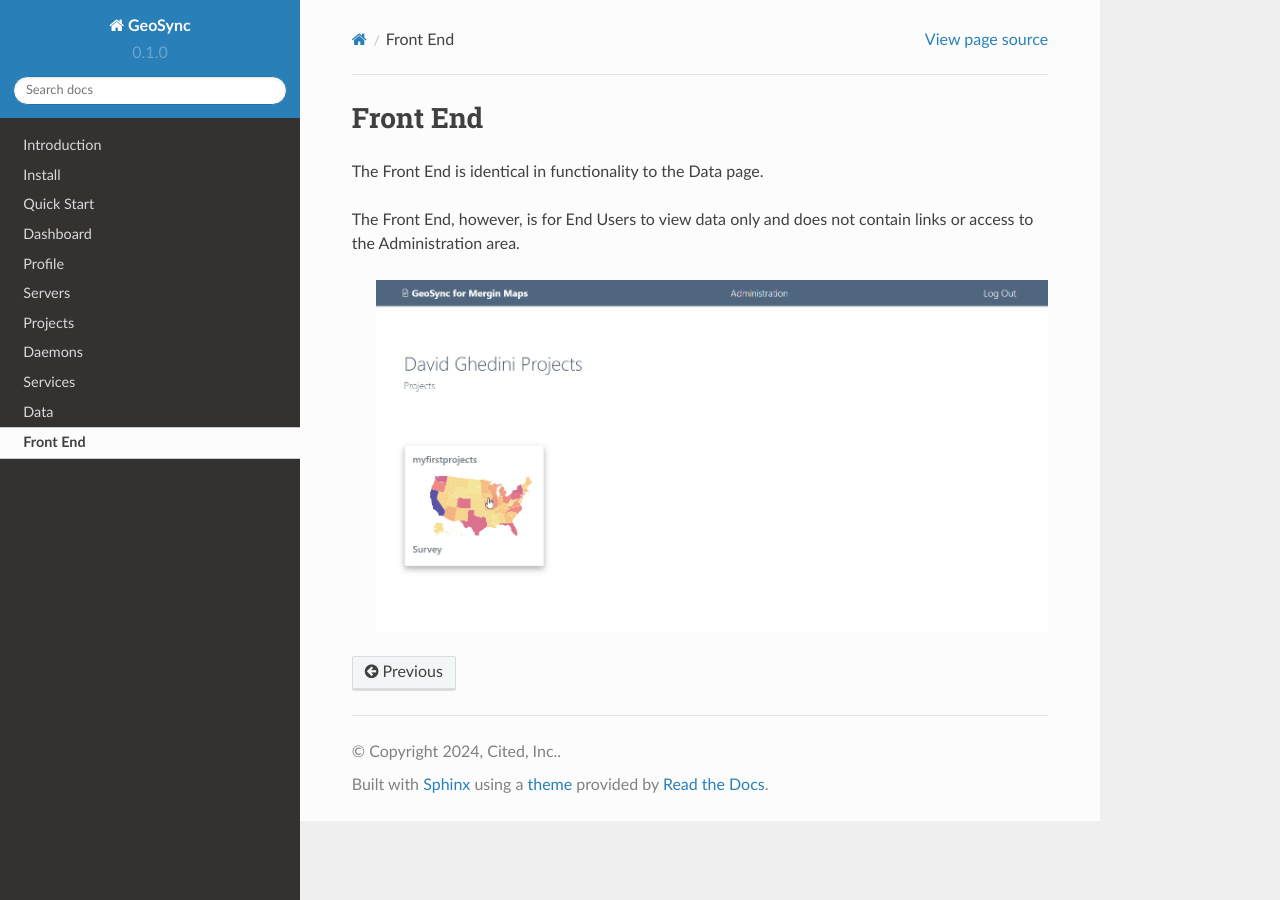
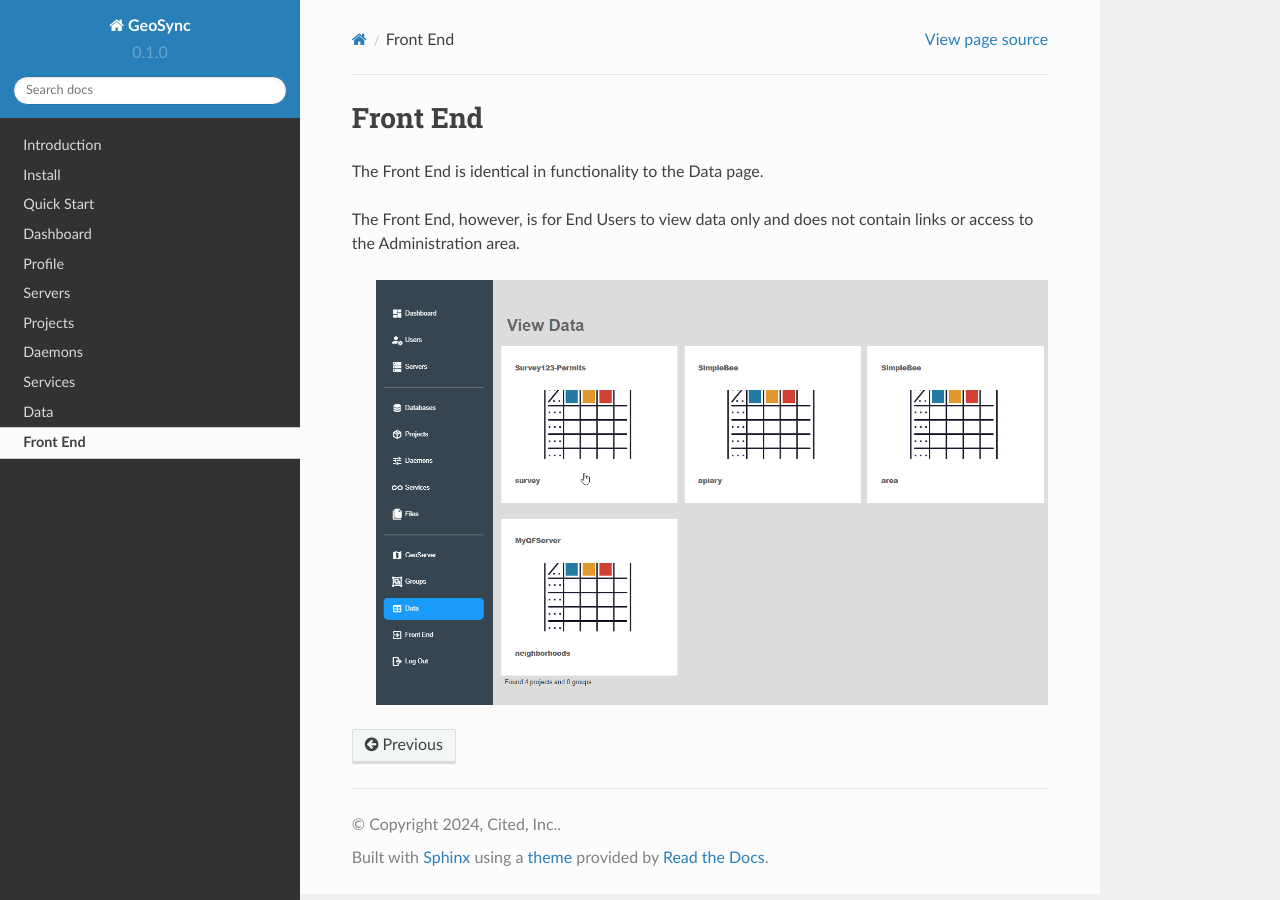
Before and after one commit to AcuGIS/GeoSync, a Sphinx documentation site: the page built from docs/source/frontend.rst, in a window 1280 px wide. Built offline with Sphinx 7.4.7 and the Read the Docs theme 2.0.0, drawn with Linux system fonts in a browser that asks for light colours.

Commit message:
Update frontend.rst

```diff
--- a/docs/source/frontend.rst
+++ b/docs/source/frontend.rst
@@ -7,4 +7,4 @@ The Front End, however, is for End Users to view data only and does not contain
 
 
 
-   .. image:: images/admin-17.png
+   .. image:: images/view-1.png
```
